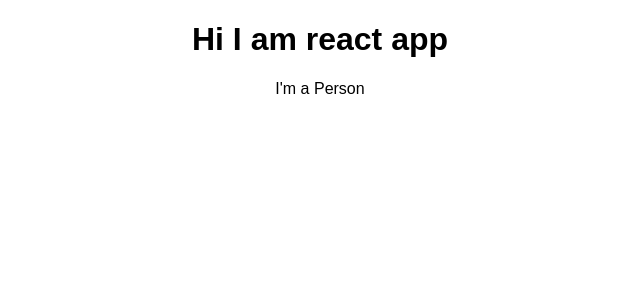
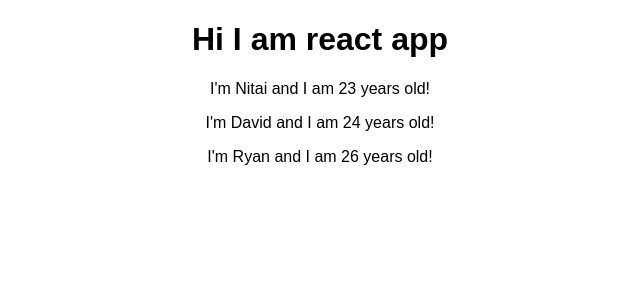
Before and after one commit to nitai-b/learning_react_first_project, a React (Create React App) app: page / in a window 1280 px wide. Shown: the top 300 px of the page, without its empty margins (320-960 px from the left). Built offline with nearby package versions, Linux system fonts and the light colour scheme.

Commit message:
using props

```diff
--- a/src/App.js
+++ b/src/App.js
@@ -6,7 +6,9 @@
     return (
       <div className="App">
         <h1>Hi I am react app</h1>
-        <Person/>
+        <Person name = "Nitai" age="23"/>
+        <Person name = "David" age="24">My Hobbies: Racing</Person>
+        <Person name = "Ryan" age="26"/>
       </div>
     );
   }
--- a/src/Person/Person.js
+++ b/src/Person/Person.js
@@ -3,8 +3,8 @@
 import React from 'react';
 
 
-const person = () => {
-    return <p>I'm a Person</p>
+const person = (props) => {
+    return <p>I'm {props.name} and I am {props.age} years old!</p>
 }
 
 export default person;
```
